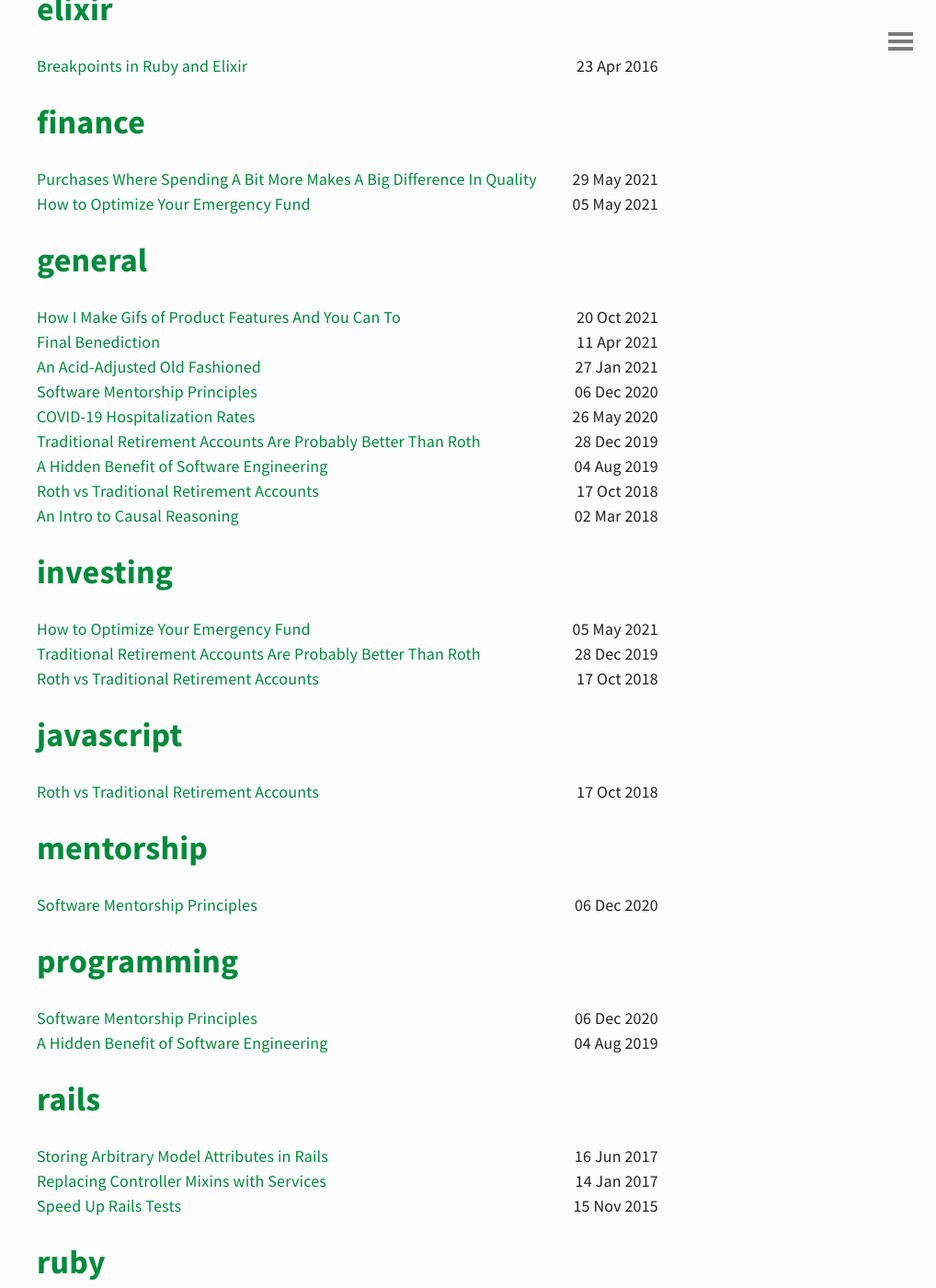
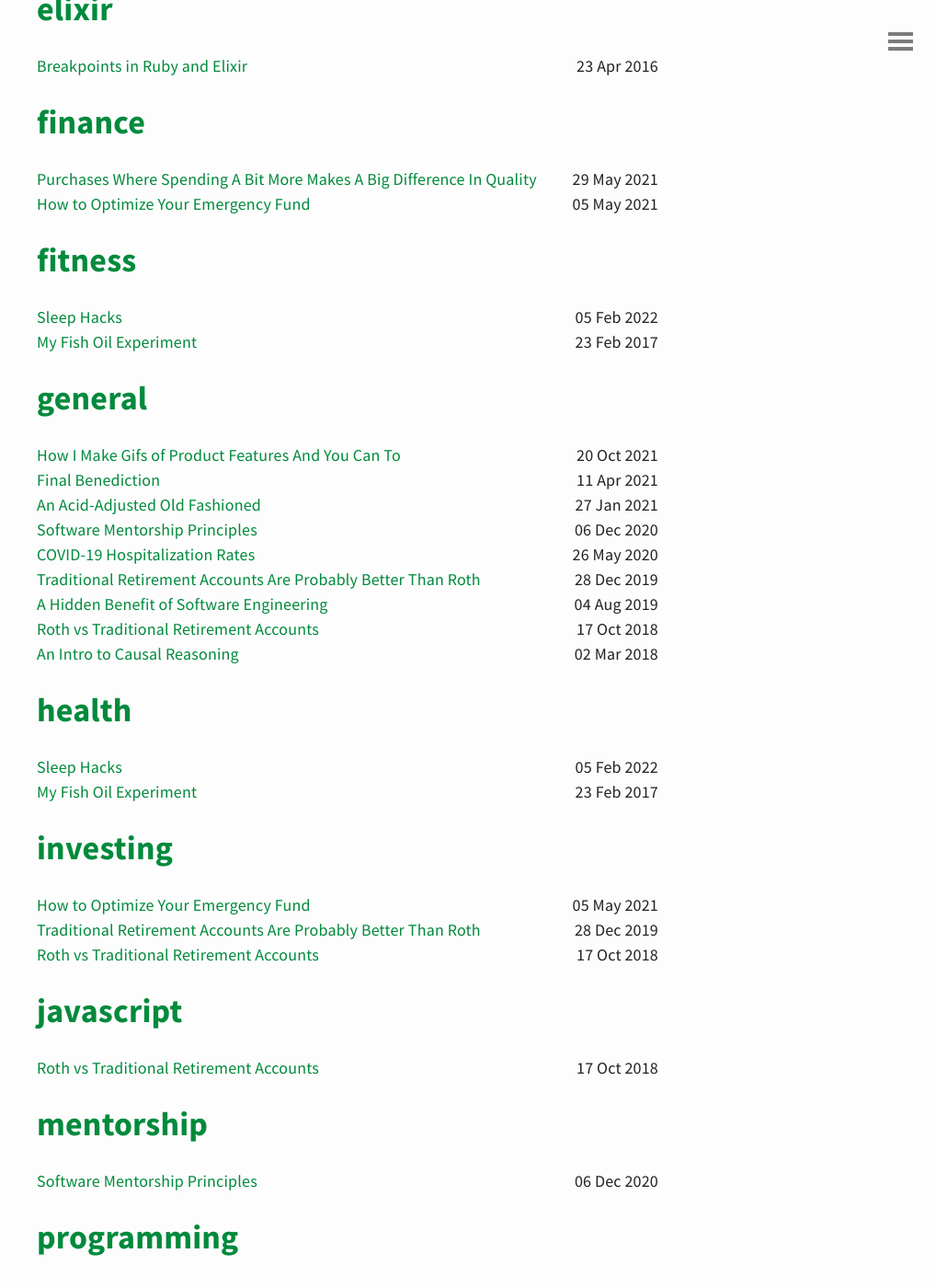
Before and after one commit to davidlaprade/davidlaprade.github.io, a Jekyll site: the page built from tags.html, in a window 1280 px wide and 1400 px high, scrolled down 1607 px. Shown: the whole window at 92% size, without its empty margins (262-1280 px from the left). Built offline with Jekyll 4.4.1, drawn with Linux system fonts in a browser that asks for light colours; part of the change alters nothing that is shown.

Commit message:
Create sleep hacks blog post

```diff
--- a/_posts/2017-2-23-my-fish-oil-experiment.md
+++ b/_posts/2017-2-23-my-fish-oil-experiment.md
@@ -1,5 +1,6 @@
 ---
 title: "My Fish Oil Experiment"
+tags: health fitness
 excerpt: "I've spent the last 8 months running a sustained
 self-experiment on fish oil supplements. Here are the results."
 ---
--- /dev/null
+++ b/_posts/2022-02-05-sleep-hacks.md
@@ -0,0 +1,176 @@
+---
+title: "Sleep Hacks"
+tags: health fitness
+excerpt: How I dramatically improved my quality of sleep while I had a newborn.
+---
+
+_DISCLAIMER: I am not a doctor and this is not medical
+advice. Do your own research and consult with a qualified professional
+before trying anything in here._
+
+### TLDR
+
+In the span of 6 months I went from waking up tired most mornings, being awake
+for extended periods in the night (1+ hrs), and struggling to get through the
+day, to sleeping soundly and waking up refreshed most mornings. I also did this
+with a newborn, which I consider no trivial feat. Your mileage may vary, but
+this is a list of what did and didn't work for me.
+
+### What Worked
+
+1. **Taping my mouth shut**
+* ~~My wife got super sick of hearing me talk and so~~ Just kidding. This is a super weird one, but it easily made the single greatest difference of
+anything I tried. It was a step function improvement in my quality of sleep:
+dramatic and immediate. Even with frequent (3+) wakeups to help kids, I now
+sleep better than I have in literally decades.
+* It's admittedly a little scary to deliberately obstruct your largest airway.
+I've since come to think of it as similar to sleeping with a pillow or a
+blanket: they are both suffocation hazards, but we never worry about them
+because whenever they become a problem we simply wake and remove them. Same
+thing with the tape. There have been nights when it's been an issue and on those
+nights I just wake and take it off. Before trying this out, I wore the tape for
+a couple of hours while awake. This made me feel more comfortable about its
+safety. Obviously, don't try this if you're drunk or high or sick or something.
+Did I mention I'm not a doctor?
+* This is [the tape](https://www.amazon.com/gp/product/B00H2G4QM8) I use. It costs ~$15, and it will probably be enough for 5+
+years. I’ve still not finished a single roll
+
+2. **Wear headphones with brown noise**
+* This is probably the second most impactful change that I made. I'm a super light
+sleeper and can now sleep through just about anything.
+* I tried a bunch of headphones and
+  [these](https://www.amazon.com/gp/product/B07MH5JF3N) were the most comfortable as a side
+sleeper. Most headphones hurt my ears, but I barely feel these.
+* I also tried a few white noise apps. [This is the one](https://play.google.com/store/apps/details?id=com.amikulich.whitenoise&hl=en_US&gl=US) I settled on. It’s nothing
+fancy, but it’s free and gets the job done.
+* Before this I had tried all kinds of noise machines and fans. None really solved
+the problem, and all were detrimental to my wife’s sleep.
+
+3. **Keep your room cold**
+* Everyone says to do this, and they are right. I simply cannot sleep if I am too
+warm. Even a little too warm and I wake up frequently, toss and turn, etc.
+* We keep our house cold in the winter (~60°F at night). In the summer, we blast the AC as high as it will go.
+* We also invested in a
+  [temperature-controlled](https://www.eightsleep.com/product/pod-pro-cover/) mattress cover.
+* This is by far the most cost-intensive of the changes I made, but I think the changes
+were easily worth it.
+
+4. **Eat a balanced diet**
+* This was a surprising one. I tried a number of specific dietary changes (listed
+below), some of them fairly extreme. Ultimately, the one thing that helped the
+most was just eating a balanced diet: not too much salt, and not too much
+generally. I consider myself a [decently knowledgeable](/my-fish-oil-experiment) person about diet and
+fitness, but loosely tracking my meals using
+[MyFitnessPal](https://play.google.com/store/apps/details?id=com.myfitnesspal.android&hl=en_US&gl=US) really helped me
+recalibrate my intuitions about how much and which foods I should be eating.
+
+5. **Limit alcohol consumption**
+* Specifically: don't drink alcohol within 4 hours of bed, and don't have more than 2 drinks (3oz of
+liquor)
+* This is another one that you see a lot of people suggest. If I
+drink late or too much I always feel tired in the morning and throughout the
+day, even if I think I've slept well, even if I'm not hungover.
+* If you're wondering where I got the time and amounts from, 4 hours is roughly how long it takes for my body to completely metabolize the alcohol in 3 oz of liquor, according to [this
+calculator](https://www.alcohol.org/bac-calculator/).
+
+6. **Limit water consumption**
+* Specifically, don't drink water within 2 hours of when you are trying to sleep
+* Getting up to use the bathroom was a significant cause of extended wake-ups
+throughout the night. I often have trouble falling back to sleep after it -- more
+so than if I had just gotten up to help a child (don't ask me why). But I’ve found that if I stop
+drinking water within 2 hours of bed, I can usually hold it until I’m ready to
+get up in the morning.
+* This is also made easier by eating right (too much salt makes you thirsty and retain water)
+and not drinking too much alcohol (which is a diuretic, and makes you pee)
+
+7. **Remove the clock from your room**
+* It is normal to wake up at various points in the night. But I found it was
+giving me anxiety to wake up and see that it was (say) 2am. “Oh no, I'm already
+awake!” Then that anxiety would make it harder to fall back to sleep. I find it’s easier if I just don’t know what time it is until my alarm
+(i.e. child) wakes me in the morning
+
+8. **Stretch**
+* Over the years I have lost a lot of sleep to chronic pain that I could have
+  easily prevented had I just known it was caused by muscles that needed to be stretched. Back
+  pain, elbow pain, knee pain, and foot pain have all tanked my sleep quality at
+  various points in my life. In each case, the solution was just a simple
+  stretch or massage -- though in some cases it took _years_ of trial and error
+  to figure out which one
+* Stretching has done more to reduce my chronic pain levels than any other
+  medical intervention I have tried over the last two decades. If you have
+  chronic pain that is preventing you from sleeping, you owe it to yourself to
+  give it a try.
+* Everyone's body is different, so I don't think there's much value in listing
+  the particular stretches I do. But I will say that my glutes and calves are
+chronically tight, and learning how to loosen them up has worked miracles for me.
+
+9. **Improve your kids' sleep**
+* Because child wake-ups are one of the most common causes of bad nights of
+  sleep for me, I really try to avoid unnecessary ones. So just before I go to
+  bed for the night, I check on my kids. They're often half covered, hanging out
+  of their beds, pillows at their feet, stuffed animals on the floor, etc.
+  -- wake-ups just waiting to happen. I correct the situation while I'm still awake.
+* Kids with ear infections have resulted in some of the worst weeks of sleep in
+  my life -- Zero-Dark-Thirty level stuff. So we invested in an
+  [otoscope](https://www.amazon.com/5th-Generation-Mom-LED-Otoscope/dp/B07YP2QP42)
+  to help us spot them without a doctor's visit.
+* Sleep training our children was enormously beneficial for them and us (though
+  that's not something I did in the last 6 months). We followed the instructions
+  in [this book](https://www.amazon.com/Solve-Your-Childs-Sleep-Problems/dp/0743201639).
+
+
+10. **Supportive spouse**
+* In case it's not already clear, I'm insane. I couldn't do all of this crazy
+stuff if my wife wasn't on board with it. It's crucial to be
+able to explain why good sleep is so important. I found [this
+book](https://www.audible.com/pd/Why-We-Sleep-Audiobook/B0752ZQR33) to be really
+helpful in that regard.
+* I also do things to help my wife improve her sleep. In particular, I
+make sure she gets 2+ extra hours of guaranteed, child-free sleep each
+night. I also make sure she wakes up to a piping hot cup of freshly ground coffee made her way.
+This probably makes it easier for her to put up with me.
+* It was also helpful to just have some conversations about sleep patterns with
+  my wife. For
+example, I have trouble falling back to sleep after I wake up. But this also
+makes it easier for me to get up early with the children. My wife, in contrast, can
+fall back to sleep after ~anything, so she has a hard time getting up
+while still tired. Knowing these facts allowed us to modify our nightly
+responsibilities with the kids in ways that have improved both our quality and amount
+of sleep.
+
+### What Didn't Work
+I don't have much to say about these things other than that you often see them
+recommended and they didn't make a difference for me.
+
+* Ear plugs
+* White noise
+* Running a fan
+* Cold showers before bed
+* Wash hands and face before bed
+* No computer in bed
+* No screen time before bed
+* Tint screens yellow
+* Get blue-light blocking glasses
+* No lights on in the room
+* Blackout curtains
+* Sleep mask
+* Meditation
+* Sleep tracking apps
+* Memory foam bed
+* Better pillow
+* Fixing posture with pillows
+* Air pillow
+* Intermittent fasting (12+ hours)
+* Extended fasting (24+ hours)
+* Consuming no added sugar
+* Daily exercise
+* Morning exercise
+* Reading before bed
+* Reducing stress
+* Not working in the bedroom
+* Eliminating caffeine
+* Developing a sleep ritual
+* Going to bed at the same time
+* Snack before bed
+* Avoiding naps
+* No phone use in bedroom
```
